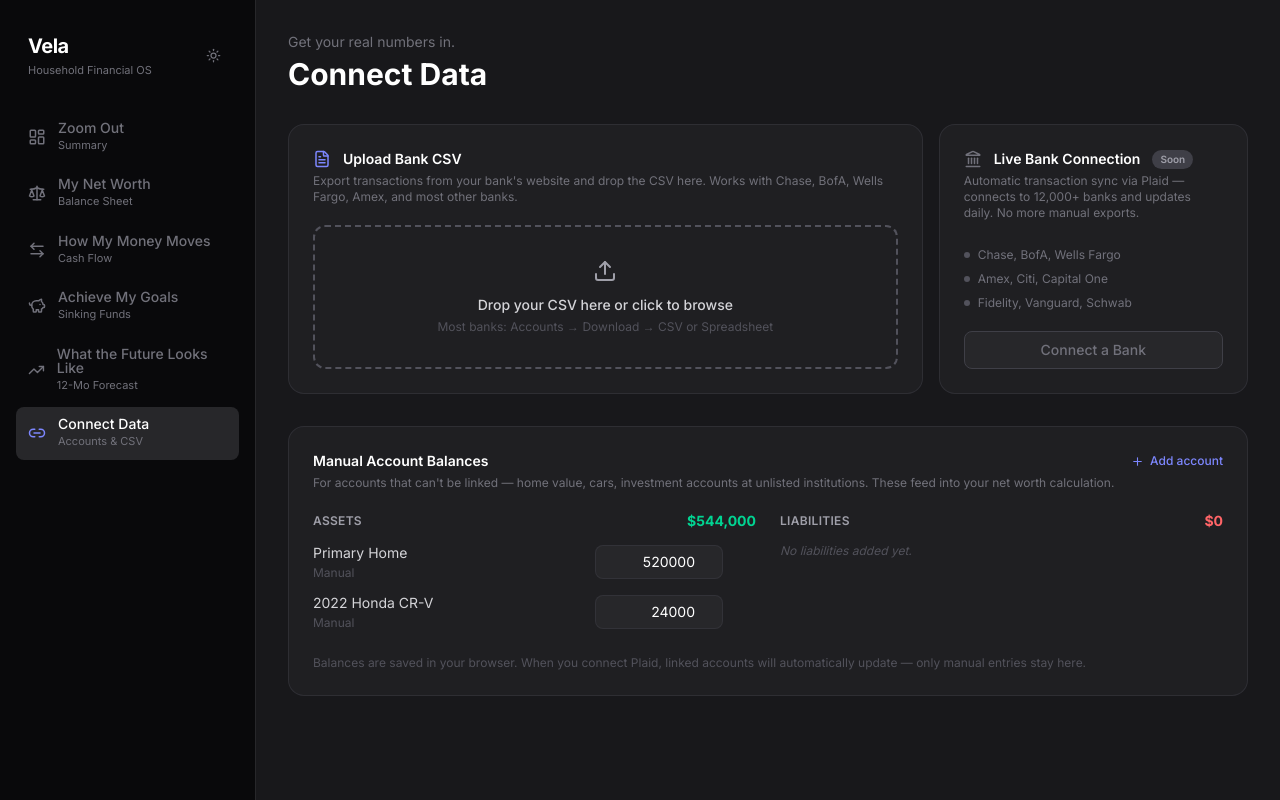
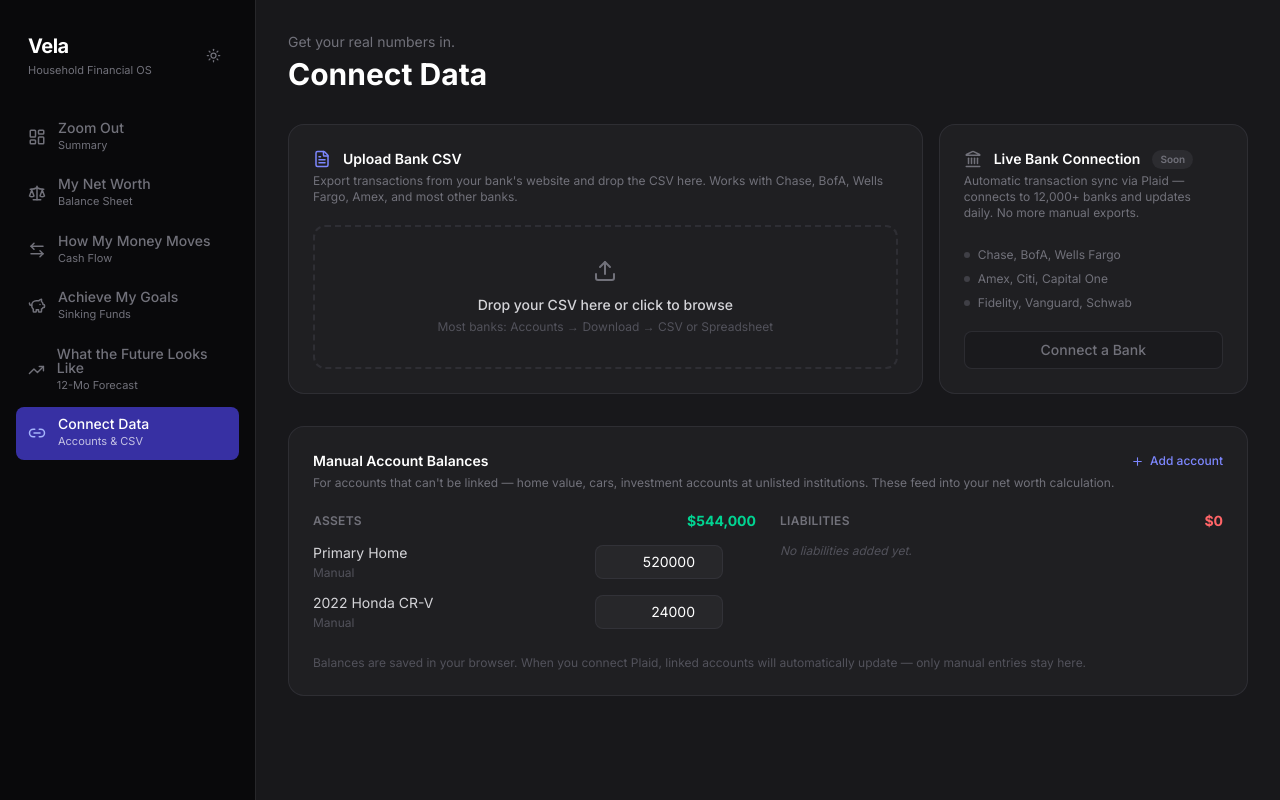
Before and after one commit to aiopsoctopus/pacioli, a Next.js app: page /connect in a window 1280 px wide. Built offline with nearby package versions, Linux system fonts and the light colour scheme.

Commit message:
Fix dashboard $0 bug; fix light mode nav active highlight

```diff
--- a/app/(dashboard)/cash-flow/page.tsx
+++ b/app/(dashboard)/cash-flow/page.tsx
@@ -171,7 +171,7 @@ export default function CashFlow() {
               {Object.entries(rules).map(([pattern, cat]) => (
                 <div key={pattern} className="flex items-center justify-between py-2.5 px-4 vela-bg-surface-2 rounded-xl">
                   <div className="flex items-center gap-3">
-                    <span className="text-xs font-mono vela-text-secondary bg-zinc-700/40 px-2 py-0.5 rounded">{pattern}</span>
+                    <span className="text-xs font-mono vela-text-secondary vela-bg-chip px-2 py-0.5 rounded">{pattern}</span>
                     <span className="text-xs vela-text-muted">→</span>
                     <span className="text-xs font-medium" style={{ color: CATEGORY_COLORS[cat] ?? "#6366f1" }}>{cat}</span>
                   </div>
@@ -396,7 +396,7 @@ function TransactionRow({
             <button
               key={cat}
               onClick={() => { onRecategorize(tx, cat); setOpen(false); }}
-              className={`w-full text-left flex items-center gap-2 px-2 py-1.5 rounded-lg text-xs transition-colors hover:bg-zinc-700/30 ${cat === tx.category ? "vela-text-primary font-semibold" : "vela-text-secondary"}`}
+              className={`w-full text-left flex items-center gap-2 px-2 py-1.5 rounded-lg text-xs transition-colors vela-bg-nav-hover ${cat === tx.category ? "vela-text-primary font-semibold" : "vela-text-secondary"}`}
             >
               <span className="w-2 h-2 rounded-full" style={{ background: CATEGORY_COLORS[cat] ?? "#6366f1" }} />
               {cat}
--- a/app/(dashboard)/connect/page.tsx
+++ b/app/(dashboard)/connect/page.tsx
@@ -146,11 +146,11 @@ export default function ConnectPage() {
             className={`border-2 border-dashed rounded-xl p-8 text-center cursor-pointer transition-all ${
               isDragging
                 ? "border-indigo-500 bg-indigo-900/20"
-                : "border-zinc-600 hover:border-zinc-500 hover:bg-zinc-800"
+                : "vela-border hover:bg-zinc-500/10"
             }`}
           >
-            <Upload size={24} className="mx-auto mb-3 text-zinc-400" />
-            <p className="text-sm text-zinc-300 font-medium">Drop your CSV here or click to browse</p>
+            <Upload size={24} className="mx-auto mb-3 vela-text-muted" />
+            <p className="text-sm vela-text-secondary font-medium">Drop your CSV here or click to browse</p>
             <p className="text-xs vela-text-faint mt-1">Most banks: Accounts → Download → CSV or Spreadsheet</p>
             <input ref={fileRef} type="file" accept=".csv" className="hidden"
               onChange={(e) => { if (e.target.files?.[0]) handleFile(e.target.files[0]); }} />
@@ -174,7 +174,7 @@ export default function ConnectPage() {
                 {csvResult.preview.map((tx, i) => (
                   <div key={i} className="flex justify-between text-xs">
                     <span className="vela-text-secondary">{tx.date} · {tx.merchant}</span>
-                    <span className="text-white font-medium">{formatCurrency(tx.amount)}</span>
+                    <span className="vela-text-primary font-medium">{formatCurrency(tx.amount)}</span>
                   </div>
                 ))}
               </div>
@@ -185,19 +185,19 @@ export default function ConnectPage() {
         {/* Plaid (coming soon) */}
         <div className="vela-bg-surface rounded-2xl p-6 border flex flex-col">
           <div className="flex items-center gap-3 mb-1">
-            <Landmark size={18} className="text-zinc-500" />
+            <Landmark size={18} className="vela-text-muted" />
             <h3 className="text-sm font-semibold vela-text-primary">Live Bank Connection</h3>
-            <span className="text-[10px] font-semibold px-2 py-0.5 bg-zinc-700 text-zinc-400 rounded-full">Soon</span>
+            <span className="text-[10px] font-semibold px-2 py-0.5 vela-bg-chip vela-text-muted rounded-full">Soon</span>
           </div>
           <p className="text-xs vela-text-muted mb-4 flex-1">
             Automatic transaction sync via Plaid — connects to 12,000+ banks and updates daily. No more manual exports.
           </p>
-          <div className="space-y-2 text-xs text-zinc-500">
-            <p className="flex items-center gap-2"><span className="w-1.5 h-1.5 rounded-full bg-zinc-600 inline-block" />Chase, BofA, Wells Fargo</p>
-            <p className="flex items-center gap-2"><span className="w-1.5 h-1.5 rounded-full bg-zinc-600 inline-block" />Amex, Citi, Capital One</p>
-            <p className="flex items-center gap-2"><span className="w-1.5 h-1.5 rounded-full bg-zinc-600 inline-block" />Fidelity, Vanguard, Schwab</p>
+          <div className="space-y-2 text-xs vela-text-muted">
+            <p className="flex items-center gap-2"><span className="w-1.5 h-1.5 rounded-full vela-bar-track inline-block" />Chase, BofA, Wells Fargo</p>
+            <p className="flex items-center gap-2"><span className="w-1.5 h-1.5 rounded-full vela-bar-track inline-block" />Amex, Citi, Capital One</p>
+            <p className="flex items-center gap-2"><span className="w-1.5 h-1.5 rounded-full vela-bar-track inline-block" />Fidelity, Vanguard, Schwab</p>
           </div>
-          <button disabled className="mt-5 w-full py-2 text-sm font-medium text-zinc-500 bg-zinc-800 border border-zinc-700 rounded-lg cursor-not-allowed">
+          <button disabled className="mt-5 w-full py-2 text-sm font-medium vela-text-muted vela-bg-surface-2 border vela-border rounded-lg cursor-not-allowed">
             Connect a Bank
           </button>
         </div>
@@ -221,7 +221,7 @@ export default function ConnectPage() {
         {/* Add form */}
         {showAddForm && (
           <div className="mb-5 p-4 vela-bg-surface-2 rounded-xl border vela-border space-y-3">
-            <p className="text-xs font-semibold text-zinc-300">New account</p>
+            <p className="text-xs font-semibold vela-text-secondary">New account</p>
             <div className="grid grid-cols-2 gap-3">
               <div>
                 <label className="text-xs vela-text-muted mb-1 block">Name</label>
@@ -251,7 +251,7 @@ export default function ConnectPage() {
             </div>
             <div className="flex gap-2 pt-1">
               <button onClick={addAccount} className="px-4 py-1.5 bg-indigo-600 hover:bg-indigo-500 text-white text-xs font-medium rounded-lg transition-colors">Save</button>
-              <button onClick={() => setShowAddForm(false)} className="px-4 py-1.5 bg-zinc-700 hover:bg-zinc-600 text-white text-xs font-medium rounded-lg transition-colors">Cancel</button>
+              <button onClick={() => setShowAddForm(false)} className="px-4 py-1.5 vela-bg-btn-cancel vela-text-primary text-xs font-medium rounded-lg transition-colors">Cancel</button>
             </div>
           </div>
         )}
@@ -264,7 +264,7 @@ export default function ConnectPage() {
           ].map(({ title, accounts, total, color, bar }) => (
             <div key={title}>
               <div className="flex justify-between items-center mb-3">
-                <p className="text-xs font-semibold text-zinc-400 uppercase tracking-wide">{title}</p>
+                <p className="text-xs font-semibold vela-text-muted uppercase tracking-wide">{title}</p>
                 <span className={`text-sm font-bold ${color}`}>{formatCurrency(total)}</span>
               </div>
               {accounts.length === 0 && (
@@ -286,7 +286,7 @@ export default function ConnectPage() {
                       onChange={(e) => updateBalance(a.id, Number(e.target.value))}
                     />
                     <button onClick={() => deleteAccount(a.id)}
-                      className="opacity-0 group-hover:opacity-100 p-1 text-zinc-500 hover:text-red-400 transition-all">
+                      className="opacity-0 group-hover:opacity-100 p-1 vela-text-muted hover:text-red-400 transition-all">
                       <Trash2 size={13} />
                     </button>
                   </div>
--- a/app/globals.css
+++ b/app/globals.css
@@ -5,44 +5,88 @@ body {
 }
 
 /* Vela theme system — variables swap on data-theme attribute */
-:root, [data-theme="dark"] {
-  --bg-base:       #18181b;
-  --bg-nav:        #09090b;
-  --bg-surface:    rgba(39,39,42,0.5);
-  --bg-surface-2:  rgba(24,24,27,0.6);
-  --bg-input:      #27272a;
-  --border:        rgba(63,63,70,0.5);
-  --border-subtle: rgba(63,63,70,0.4);
-  --border-nav:    #27272a;
-  --text-primary:  #ffffff;
-  --text-secondary:#d4d4d8;
-  --text-muted:    #71717a;
-  --text-faint:    #52525b;
-  --bar-track:     #3f3f46;
+/* Dark theme (default) */
+:root {
+  --bg-base:        #18181b;
+  --bg-nav:         #09090b;
+  --bg-surface:     rgba(39,39,42,0.5);
+  --bg-surface-2:   rgba(24,24,27,0.6);
+  --bg-input:       #27272a;
+  --bg-nav-active:  #3730a3;
+  --bg-nav-hover:   rgba(39,39,42,0.6);
+  --bg-btn-cancel:  #3f3f46;
+  --bg-chip:        rgba(63,63,70,0.4);
+  --border:         rgba(63,63,70,0.5);
+  --border-subtle:  rgba(63,63,70,0.4);
+  --border-nav:     #27272a;
+  --text-primary:   #ffffff;
+  --text-secondary: #d4d4d8;
+  --text-muted:     #71717a;
+  --text-faint:     #52525b;
+  --text-nav-active:#ffffff;
+  --bar-track:      #3f3f46;
+  --icon-muted:     #71717a;
+  --icon-active:    #a5b4fc;
+}
+
+[data-theme="dark"] {
+  --bg-base:        #18181b;
+  --bg-nav:         #09090b;
+  --bg-surface:     rgba(39,39,42,0.5);
+  --bg-surface-2:   rgba(24,24,27,0.6);
+  --bg-input:       #27272a;
+  --bg-nav-active:  #3730a3;
+  --bg-nav-hover:   rgba(39,39,42,0.6);
+  --bg-btn-cancel:  #3f3f46;
+  --bg-chip:        rgba(63,63,70,0.4);
+  --border:         rgba(63,63,70,0.5);
+  --border-subtle:  rgba(63,63,70,0.4);
+  --border-nav:     #27272a;
+  --text-primary:   #ffffff;
+  --text-secondary: #d4d4d8;
+  --text-muted:     #71717a;
+  --text-faint:     #52525b;
+  --text-nav-active:#ffffff;
+  --bar-track:      #3f3f46;
+  --icon-muted:     #71717a;
+  --icon-active:    #a5b4fc;
 }
 
 [data-theme="light"] {
-  --bg-base:       #f4f4f5;
-  --bg-nav:        #ffffff;
-  --bg-surface:    rgba(255,255,255,0.95);
-  --bg-surface-2:  rgba(244,244,245,0.8);
-  --bg-input:      #ffffff;
-  --border:        rgba(212,212,216,0.8);
-  --border-subtle: rgba(212,212,216,0.6);
-  --border-nav:    #e4e4e7;
-  --text-primary:  #18181b;
-  --text-secondary:#3f3f46;
-  --text-muted:    #71717a;
-  --text-faint:    #a1a1aa;
-  --bar-track:     #e4e4e7;
+  --bg-base:        #f4f4f5;
+  --bg-nav:         #ffffff;
+  --bg-surface:     rgba(255,255,255,0.95);
+  --bg-surface-2:   rgba(244,244,245,0.8);
+  --bg-input:       #ffffff;
+  --bg-nav-active:  #4f46e5;
+  --bg-nav-hover:   rgba(228,228,231,0.6);
+  --bg-btn-cancel:  #e4e4e7;
+  --bg-chip:        rgba(212,212,216,0.4);
+  --border:         rgba(212,212,216,0.8);
+  --border-subtle:  rgba(212,212,216,0.6);
+  --border-nav:     #e4e4e7;
+  --text-primary:   #18181b;
+  --text-secondary: #3f3f46;
+  --text-muted:     #71717a;
+  --text-faint:     #a1a1aa;
+  --text-nav-active:#ffffff;
+  --bar-track:      #e4e4e7;
+  --icon-muted:     #a1a1aa;
+  --icon-active:    #ffffff;
 }
 
 /* Apply variables to utility classes used throughout the app */
-.vela-bg-base      { background-color: var(--bg-base); }
-.vela-bg-nav       { background-color: var(--bg-nav); border-color: var(--border-nav); }
-.vela-bg-surface   { background-color: var(--bg-surface); border-color: var(--border); }
-.vela-bg-surface-2 { background-color: var(--bg-surface-2); }
-.vela-bg-input     { background-color: var(--bg-input); border-color: var(--border); color: var(--text-primary); }
+.vela-bg-base        { background-color: var(--bg-base); }
+.vela-bg-nav         { background-color: var(--bg-nav); border-color: var(--border-nav); }
+.vela-bg-surface     { background-color: var(--bg-surface); border-color: var(--border); }
+.vela-bg-surface-2   { background-color: var(--bg-surface-2); }
+.vela-bg-input       { background-color: var(--bg-input); border-color: var(--border); color: var(--text-primary); }
+.vela-bg-nav-active  { background-color: var(--bg-nav-active); color: var(--text-nav-active); }
+.vela-text-nav-active { color: var(--text-nav-active); }
+.vela-icon-active    { color: var(--icon-active); }
+.vela-bg-nav-hover:hover { background-color: var(--bg-nav-hover); }
+.vela-bg-btn-cancel  { background-color: var(--bg-btn-cancel); }
+.vela-bg-chip        { background-color: var(--bg-chip); }
 .vela-text-primary   { color: var(--text-primary); }
 .vela-text-secondary { color: var(--text-secondary); }
 .vela-text-muted     { color: var(--text-muted); }
@@ -50,3 +94,4 @@ body {
 .vela-border         { border-color: var(--border); }
 .vela-border-subtle  { border-color: var(--border-subtle); }
 .vela-bar-track      { background-color: var(--bar-track); }
+.vela-icon-muted     { color: var(--icon-muted); }
--- a/components/nav.tsx
+++ b/components/nav.tsx
@@ -47,14 +47,14 @@ export default function Nav() {
               href={href}
               className={`flex items-center gap-3 px-3 py-2.5 rounded-lg transition-all group ${
                 active
-                  ? "bg-zinc-800 vela-text-primary"
-                  : "vela-text-muted hover:vela-text-primary hover:bg-zinc-900/30"
+                  ? "vela-bg-nav-active vela-text-nav-active"
+                  : "vela-text-muted vela-bg-nav-hover"
               }`}
             >
-              <Icon size={18} className={active ? "text-indigo-400" : "text-zinc-500 group-hover:text-zinc-400"} />
+              <Icon size={18} className={active ? "vela-icon-active" : "vela-icon-muted"} />
               <div>
                 <p className="text-sm font-medium leading-none">{label}</p>
-                <p className="text-[11px] vela-text-muted mt-0.5">{sublabel}</p>
+                <p className={`text-[11px] mt-0.5 ${active ? "opacity-70" : "vela-text-muted"}`}>{sublabel}</p>
               </div>
             </Link>
           );
```
Also changed, not shown: app/(dashboard)/page.tsx (+9 -2 lines), app/(dashboard)/sinking-funds/page.tsx (+6 -6 lines).
